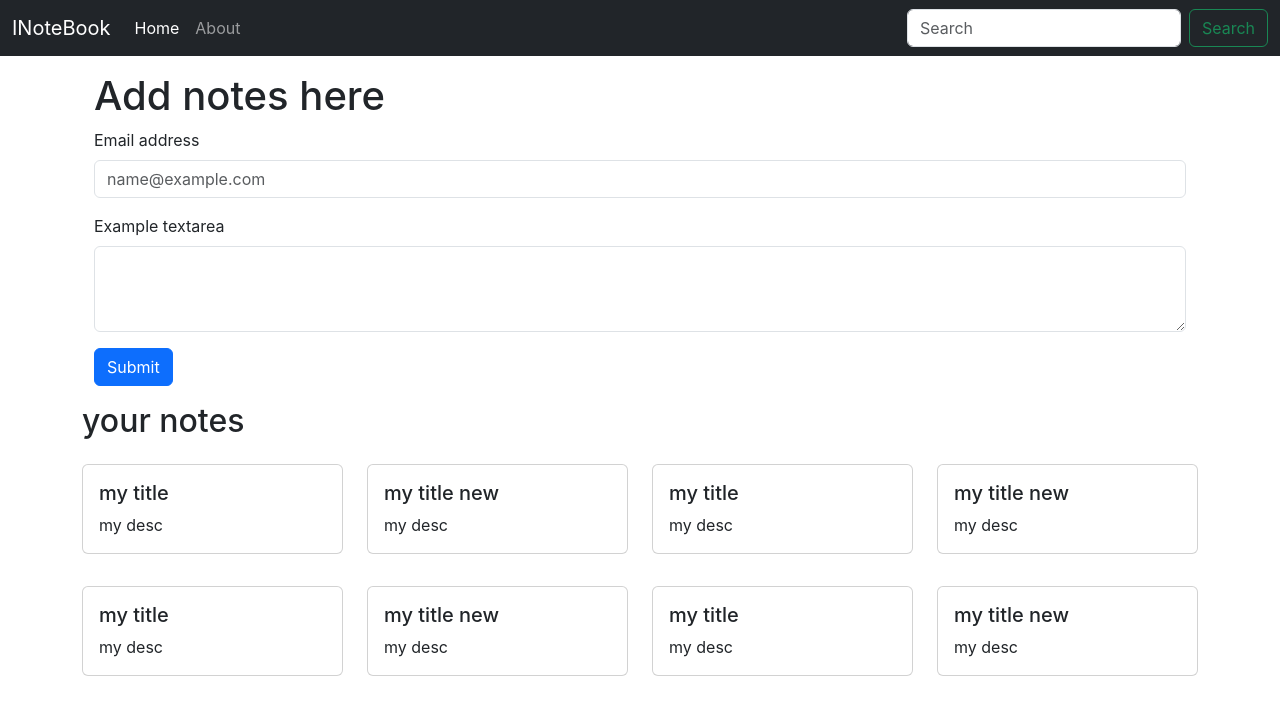
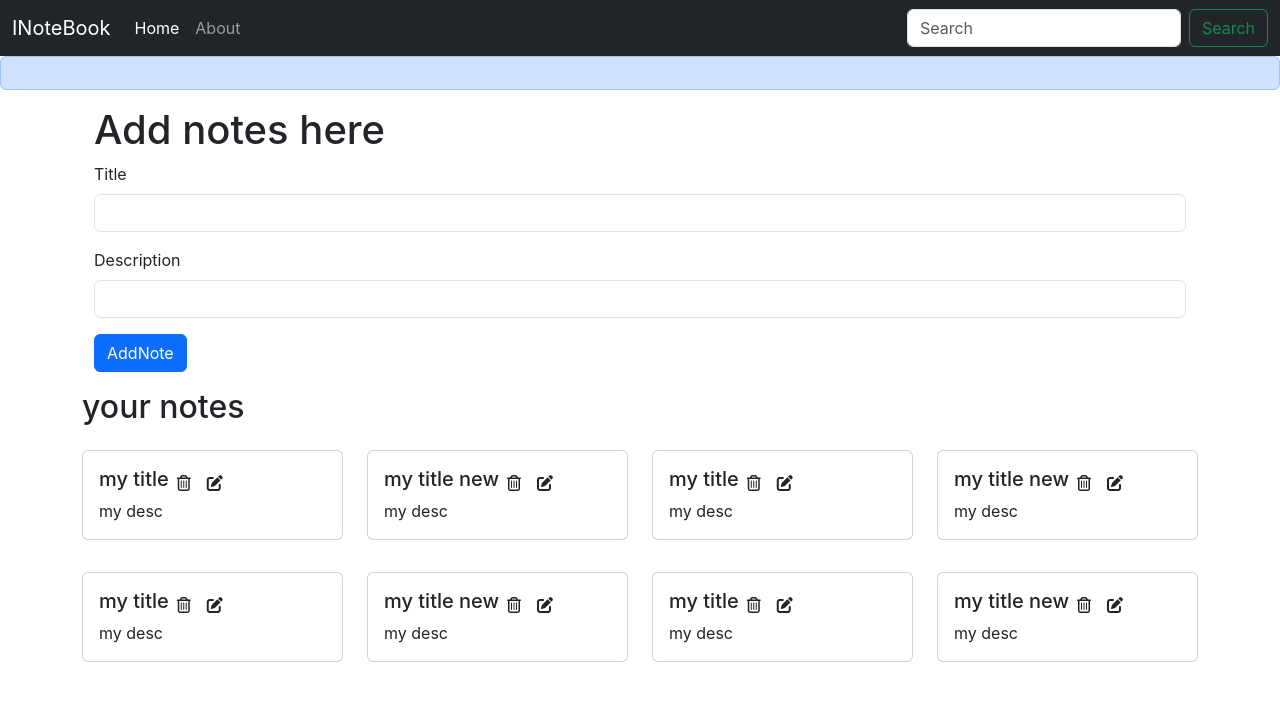
Before and after one commit to paramveer-srmscetr/NoteHaven, a React (Create React App) app: page / in a window 1280 px wide. Shown: the top 714 px of the page. Built offline with nearby package versions, Linux system fonts and the light colour scheme.

Commit message:
favicon/delete/addnote

```diff
--- a/public/index.html
+++ b/public/index.html
@@ -19,7 +19,7 @@
   <body>
     <noscript>You need to enable JavaScript to run this app.</noscript>
     <div id="root"></div>
-
+    <script src="https://kit.fontawesome.com/5691c0b8b4.js" crossorigin="anonymous"></script>
     <script src="https://cdn.jsdelivr.net/npm/@popperjs/core@2.11.8/dist/umd/popper.min.js" integrity="sha384-I7E8VVD/ismYTF4hNIPjVp/Zjvgyol6VFvRkX/vR+Vc4jQkC+hVqc2pM8ODewa9r" crossorigin="anonymous"></script>
     <script src="https://cdn.jsdelivr.net/npm/bootstrap@5.3.3/dist/js/bootstrap.min.js" integrity="sha384-0pUGZvbkm6XF6gxjEnlmuGrJXVbNuzT9qBBavbLwCsOGabYfZo0T0to5eqruptLy" crossorigin="anonymous"></script>  </body>
 </html>
--- a/src/App.js
+++ b/src/App.js
@@ -4,12 +4,14 @@ import Navbar from "./components/Navbar";
 import Home from "./components/Home";
 import About from "./components/About";
 import NoteState from "./context/notes/NotesState";
+import Alert from "./components/Alert";
 function App() {
   return (
     <>
       <NoteState>
         <Router>
             <Navbar />
+            <Alert/>
           <div className="container">
             <Routes>
               <Route path="/" element={<Home />} />
--- /dev/null
+++ b/src/components/AddNote.js
@@ -0,0 +1,70 @@
+import React, { useContext ,useState} from 'react'
+import noteContext from '../context/notes/noteContext';
+
+function AddNote() {
+
+const [note, setnote] = useState({title:"",description:"",tag:"default"})
+    const context=useContext(noteContext)
+    const {addNote }=context;
+
+    const handlerClick=(e)=>{
+        e.preventDefault();
+        addNote(note.title,note.description,note.tag);
+    }
+
+    const onchange=(e)=>{
+    setnote({...note,[e.target.name]: e.target.value})
+
+    }
+    return (
+    <div>
+
+      <div className="container my-3">
+        <h1>Add notes here</h1>
+
+        <form action="action">
+          <div className="mb-3">
+            <label htmlFor="title" className="form-label">
+              Title
+            </label>
+            <input
+              type="text"
+              className="form-control"
+              id="title"
+              name='title'
+              onChange={onchange}
+            />
+          </div>
+          <div className="mb-3">
+            <label htmlFor="description" className="form-label">
+              Description
+            </label>
+            <input
+              type="text"
+              className="form-control"
+              id="description"
+              name='description'
+              onChange={onchange}
+            />
+          </div>
+          {/* <div className="mb-3">
+            <label for="exampleFormControlTextarea1" className="form-label">
+              Example textarea
+            </label>
+            <textarea
+              className="form-control"
+              id="exampleFormControlTextarea1"
+              rows="3"
+              onchange={onchange}
+            ></textarea>
+          </div> */}
+          <button type="button" className="btn btn-primary" onClick={handlerClick}>
+            AddNote
+          </button>
+        </form>
+      </div>
+    </div>
+  );
+}
+
+export default AddNote;
--- /dev/null
+++ b/src/components/Alert.js
@@ -0,0 +1,15 @@
+import React from "react";
+
+function Alert(props) {
+  // settime out
+
+  return (
+    <div>
+      <div class="alert alert-primary" role="alert">
+        {props.message}
+      </div>
+    </div>
+  );
+}
+
+export default Alert;
--- a/src/components/Home.js
+++ b/src/components/Home.js
@@ -3,36 +3,6 @@ import Notes from "./Notes";
 const Home = () => {
   return (
     <div>
-      <div className="container my-3">
-        <h1>Add notes here</h1>
-
-        <form action="action">
-          <div class="mb-3">
-            <label for="exampleFormControlInput1" class="form-label">
-              Email address
-            </label>
-            <input
-              type="email"
-              class="form-control"
-              id="exampleFormControlInput1"
-              placeholder="name@example.com"
-            />
-          </div>
-          <div class="mb-3">
-            <label for="exampleFormControlTextarea1" class="form-label">
-              Example textarea
-            </label>
-            <textarea
-              class="form-control"
-              id="exampleFormControlTextarea1"
-              rows="3"
-            ></textarea>
-          </div>
-          <button type="button" class="btn btn-primary">
-            Submit
-          </button>
-        </form>
-      </div>
       <Notes />
     </div>
   );
--- a/src/components/Navbar.js
+++ b/src/components/Navbar.js
@@ -1,38 +1,66 @@
-import React,{useEffect } from 'react'
-import { Link ,useLocation} from 'react-router-dom'
+import React from "react";
+import { Link, useLocation } from "react-router-dom";
 
 function Navbar() {
   let location = useLocation();
-useEffect(() => {
-    // Google Analytics
-    console.log(location.pathname);
-  }, [location]);
+  // useEffect(() => {
+  //   console.log(location.pathname);
+  // }, [location]);
   return (
     <nav className="navbar navbar-expand-lg  navbar-dark bg-dark">
       <div className="container-fluid">
-    <Link className="navbar-brand" to="/">INoteBook</Link>
-    <button className="navbar-toggler" type="button" data-bs-toggle="collapse" data-bs-target="#navbarSupportedContent" aria-controls="navbarSupportedContent" aria-expanded="false" aria-label="Toggle navigation">
+        <Link className="navbar-brand" to="/">
+          INoteBook
+        </Link>
+        <button
+          className="navbar-toggler"
+          type="button"
+          data-bs-toggle="collapse"
+          data-bs-target="#navbarSupportedContent"
+          aria-controls="navbarSupportedContent"
+          aria-expanded="false"
+          aria-label="Toggle navigation"
+        >
           <span className="navbar-toggler-icon"></span>
         </button>
         <div className="collapse navbar-collapse" id="navbarSupportedContent">
           <ul className="navbar-nav me-auto mb-2 mb-lg-0">
             <li className="nav-item">
-        <Link className={`nav-link ${location.pathname==="/"? "active":""}`} to="/">Home</Link>
+              <Link
+                className={`nav-link ${
+                  location.pathname === "/" ? "active" : ""
+                }`}
+                to="/"
+              >
+                Home
+              </Link>
             </li>
             <li className="nav-item">
-          <Link className={`nav-link ${location.pathname==="/about"? "active":""}`} to="/about">About</Link>
+              <Link
+                className={`nav-link ${
+                  location.pathname === "/about" ? "active" : ""
+                }`}
+                to="/about"
+              >
+                About
+              </Link>
             </li>
-
-
           </ul>
           <form className="d-flex" role="search">
-        <input className="form-control me-2" type="search" placeholder="Search" aria-label="Search"/>
-        <button className="btn btn-outline-success" type="submit">Search</button>
+            <input
+              className="form-control me-2"
+              type="search"
+              placeholder="Search"
+              aria-label="Search"
+            />
+            <button className="btn btn-outline-success" type="submit">
+              Search
+            </button>
           </form>
         </div>
       </div>
     </nav>
-  )
+  );
 }
 
-export default Navbar
+export default Navbar;
--- a/src/components/NoteItem.js
+++ b/src/components/NoteItem.js
@@ -1,13 +1,20 @@
-import React from 'react'
-
+import React, { useContext } from 'react'
+import noteContext from '../context/notes/noteContext';
 function NoteItem(props) {
+  const context= useContext(noteContext);
+  const {deleteNote}=context;
     const {note}=props;
   return (
     <div className='col-md-3'>
-       <div class="card my-3" >
-  <div class="card-body">
-    <h5 class="card-title">{note.title}</h5>
-    <p class="card-text">{note.description}</p>
+       <div className="card my-3" >
+  <div className="card-body">
+    <div className="d-flex align-items-center">
+    <h5 className="card-title">{note.title}</h5>
+    <i class="fa-regular fa-trash-can mx-2" onClick={()=>{deleteNote(note._id)}}></i>
+    <i class="fa-solid fa-pen-to-square mx-2"></i>
+
+    </div>
+    <p className="card-text">{note.description}</p>
 
   </div>
 </div>
--- a/src/components/Notes.js
+++ b/src/components/Notes.js
@@ -1,19 +1,25 @@
-import React, { useContext } from 'react'
+import NoteItem from './NoteItem';
+import { useContext } from 'react';
+import AddNote from "./AddNote";
 import noteContext from '../context/notes/noteContext';
-import NoteItem from './NoteItem';
+function Notes() {
 
-function Notes() {
-    const context=useContext(noteContext)
-    const {notes,setNotes }=context;
+  const context=useContext(noteContext)
+
+  const {notes}=context;
   return (
+    <>
+
+        <AddNote/>
     <div className="row my-3">
 
     <h2>your notes</h2>
 {notes.map((note)=>{
-return  <NoteItem note={note} />
+  return  <NoteItem key={note._id} note={note} />
 
-})}
+  })}
 </div>
+</>
   )
 }
 
--- a/src/context/notes/NotesState.js
+++ b/src/context/notes/NotesState.js
@@ -5,7 +5,7 @@ const NoteState = (props) => {
 
   const notesInitally=[
     {
-      "_id": "6661a695f0b1cf3685c6df1e",
+      "_id": "6661a695f0b1cf36185c6df1e",
       "user": "665db52171766631b580e46b",
       "title": "my title",
       "description": "my desc",
@@ -14,7 +14,25 @@ const NoteState = (props) => {
       "__v": 0
     },
     {
-      "_id": "6661ac651fc1cc3f5607dce3",
+      "_id": "6661ac651fc1cc3f15607dce3",
+      "user": "665db52171766631b580e46b",
+      "title": "my title new",
+      "description": "my desc",
+      "tag": "personal",
+      "date": "2024-06-06T12:32:37.339Z",
+      "__v": 0
+    },
+    {
+      "_id": "6661a695f0b1cf31685c6df1e",
+      "user": "665db52171766631b580e46b",
+      "title": "my title",
+      "description": "my desc",
+      "tag": "personal",
+      "date": "2024-06-06T12:07:49.959Z",
+      "__v": 0
+    },
+    {
+      "_id": "6661ac651fc1cc13f5607dce3",
       "user": "665db52171766631b580e46b",
       "title": "my title new",
       "description": "my desc",
@@ -41,7 +59,7 @@ const NoteState = (props) => {
       "__v": 0
     },
     {
-      "_id": "6661a695f0b1cf3685c6df1e",
+      "_id": "6661a695f0b1c13685c6df1e",
       "user": "665db52171766631b580e46b",
       "title": "my title",
       "description": "my desc",
@@ -50,25 +68,7 @@ const NoteState = (props) => {
       "__v": 0
     },
     {
-      "_id": "6661ac651fc1cc3f5607dce3",
-      "user": "665db52171766631b580e46b",
-      "title": "my title new",
-      "description": "my desc",
-      "tag": "personal",
-      "date": "2024-06-06T12:32:37.339Z",
-      "__v": 0
-    },
-    {
-      "_id": "6661a695f0b1cf3685c6df1e",
-      "user": "665db52171766631b580e46b",
-      "title": "my title",
-      "description": "my desc",
-      "tag": "personal",
-      "date": "2024-06-06T12:07:49.959Z",
-      "__v": 0
-    },
-    {
-      "_id": "6661ac651fc1cc3f5607dce3",
+      "_id": "6661ac651fc11cc3f5607dce3",
       "user": "665db52171766631b580e46b",
       "title": "my title new",
       "description": "my desc",
@@ -79,8 +79,40 @@ const NoteState = (props) => {
   ]
 
  const [notes,setNotes]=useState(notesInitally)
+
+//add a note
+const addNote=(title,description,tag)=>{
+  //
+ const  note={ "_id": "6661a695f0b1cf3685c6df1e",
+  "user": "665db52171766631b580e46b",
+  "title": title,
+  "description": description,
+  "tag": tag,
+  "date": "2024-06-06T12:07:49.959Z",
+  "__v": 0
+  };
+setNotes(notes.concat(note))
+}
+
+// Delete a note
+
+const deleteNote=(id)=>{
+  const newNotes=notes.filter((note)=>{
+    return note._id!==id;
+  })
+  setNotes(newNotes)
+}
+
+// Edit a note
+
+const editNote=()=>{
+
+}
+
+
+
     return (
-  <noteContext.Provider value={{notes,setNotes}}>
+  <noteContext.Provider value={{notes,deleteNote,addNote,editNote}}>
     {props.children}
     </noteContext.Provider>
 )
--- a/src/index.css
+++ b/src/index.css
@@ -11,3 +11,7 @@ code {
   font-family: source-code-pro, Menlo, Monaco, Consolas, 'Courier New',
     monospace;
 }
+
+i{
+  cursor: pointer;
+}
```
Lines whose indentation alone changed are shown as unchanged.
